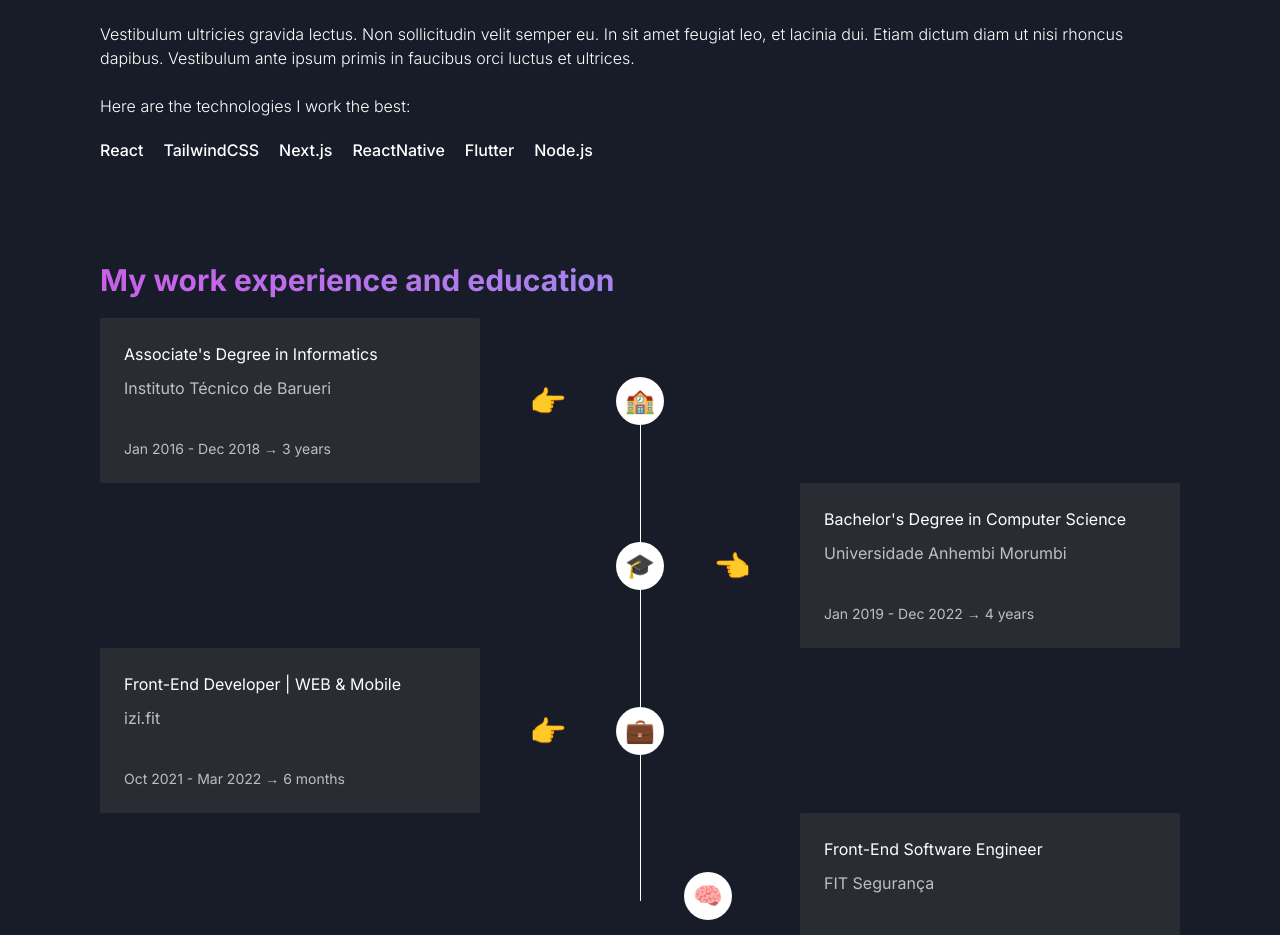
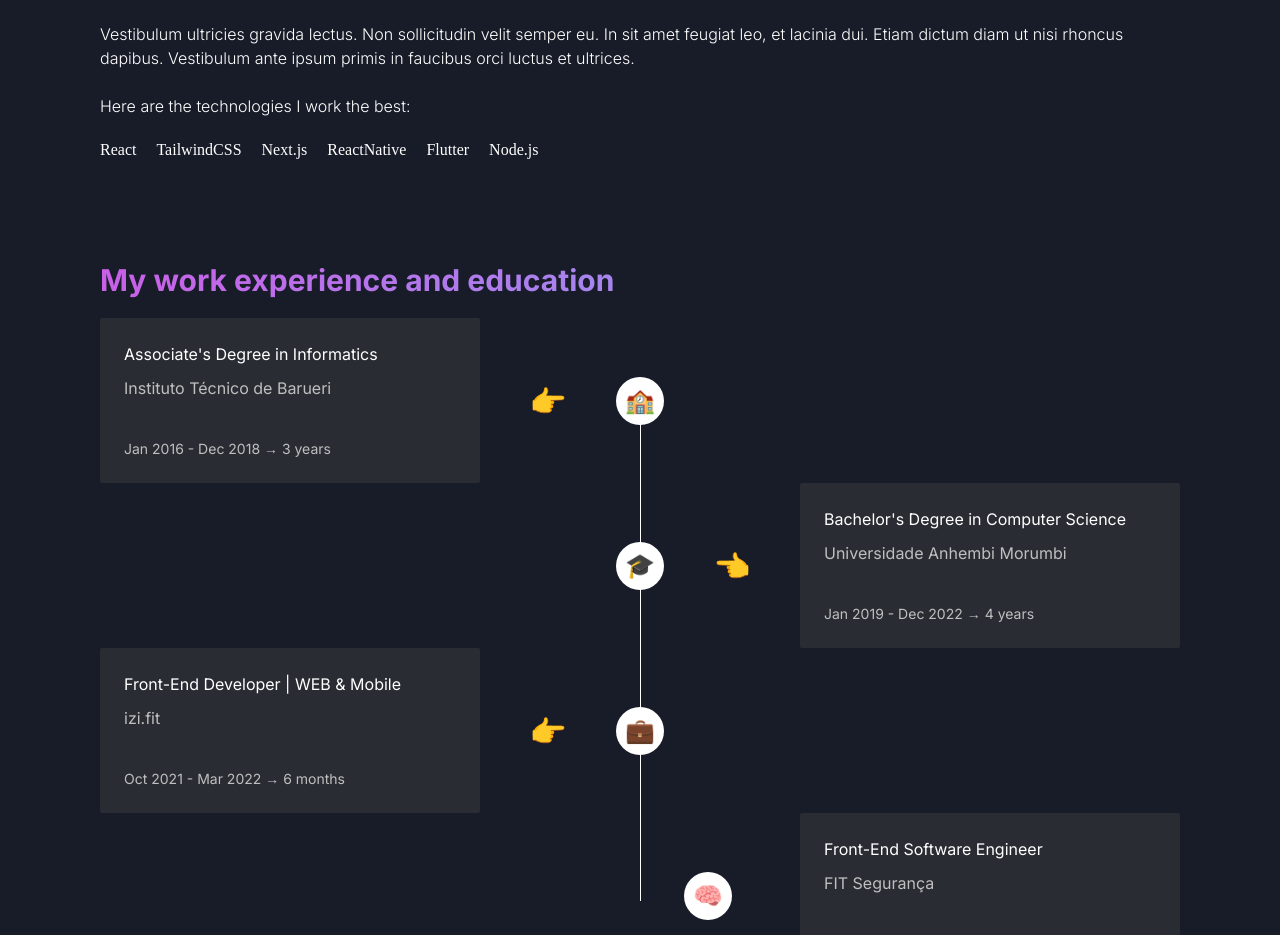
Before and after one commit to jpssantiago/portfolio, a React (Vite) app: page / in a window 1280 px wide. Shown: the part 980-1915 px from the top of the page. Built offline with nearby package versions, Linux system fonts and the light colour scheme; no server answers.

Commit message:
feat: custom scrollbar and mono font family

```diff
--- a/src/global.css
+++ b/src/global.css
@@ -83,3 +83,19 @@
 .underline-link:hover::after {
     width: 100%;
 }
+
+/* width */
+::-webkit-scrollbar {
+    width: 10px;
+}
+
+/* Track */
+::-webkit-scrollbar-track {
+    background: #171C28;
+}
+
+/* Handle */
+::-webkit-scrollbar-thumb {
+    background: #BFBFBF;
+    border-radius: 50px;
+}
--- a/src/sections/about-section.tsx
+++ b/src/sections/about-section.tsx
@@ -5,7 +5,7 @@ const technologies = ["React", "TailwindCSS", "Next.js", "ReactNative", "Flutter
 export default function AboutSection() {
     function TechnologyItem({ tech }: any) {
         return (
-            <p className="text-text mr-[20px] font-medium transition-all">{tech}</p>
+            <p className="text-text mr-[20px] font-mono font-medium transition-all">{tech}</p>
         )
     }
 
--- a/tailwind.config.js
+++ b/tailwind.config.js
@@ -6,7 +6,8 @@ export default {
   ],
   theme: {
     fontFamily: {
-      "inter": ["Inter", "sans-serif"]
+      "inter": ["Inter", "sans-serif"],
+      "mono": ["ui-monospace", "SFMono-Regular"]
     },
     extend: {
       colors: {
```
